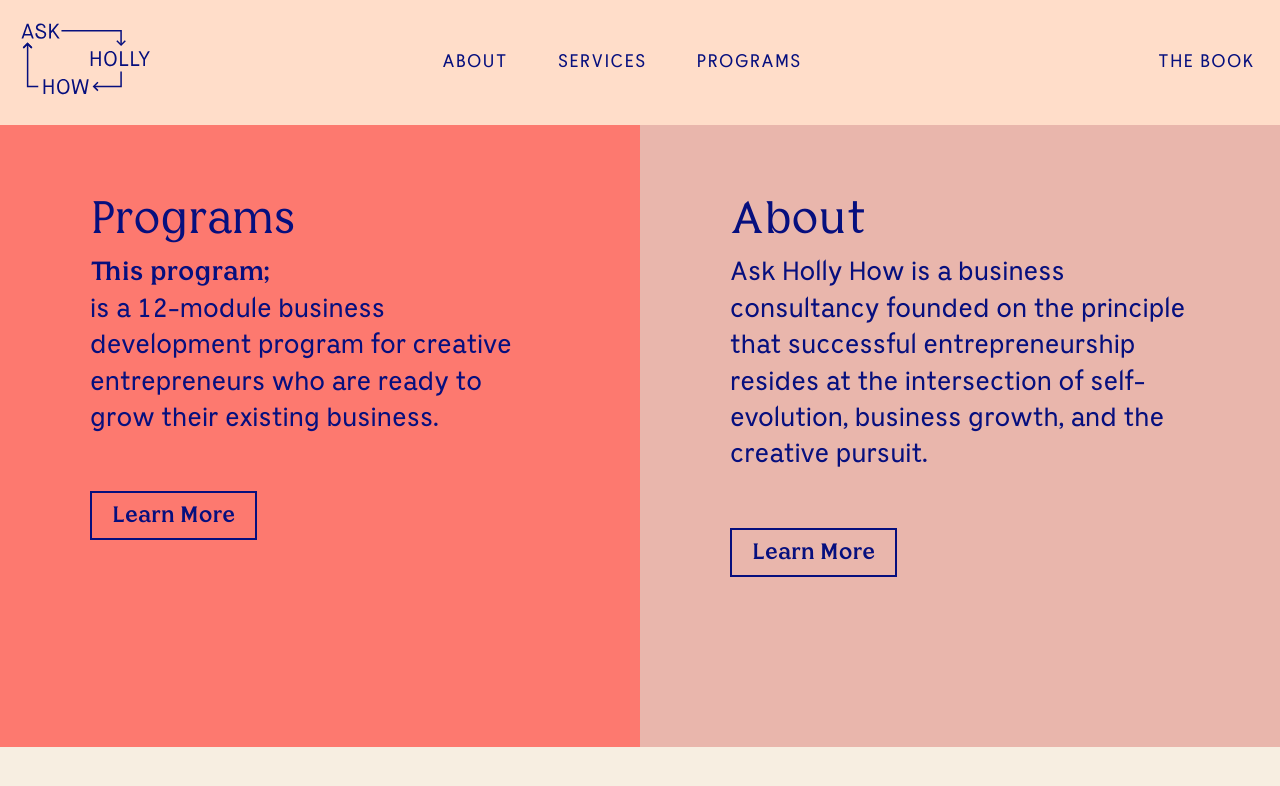
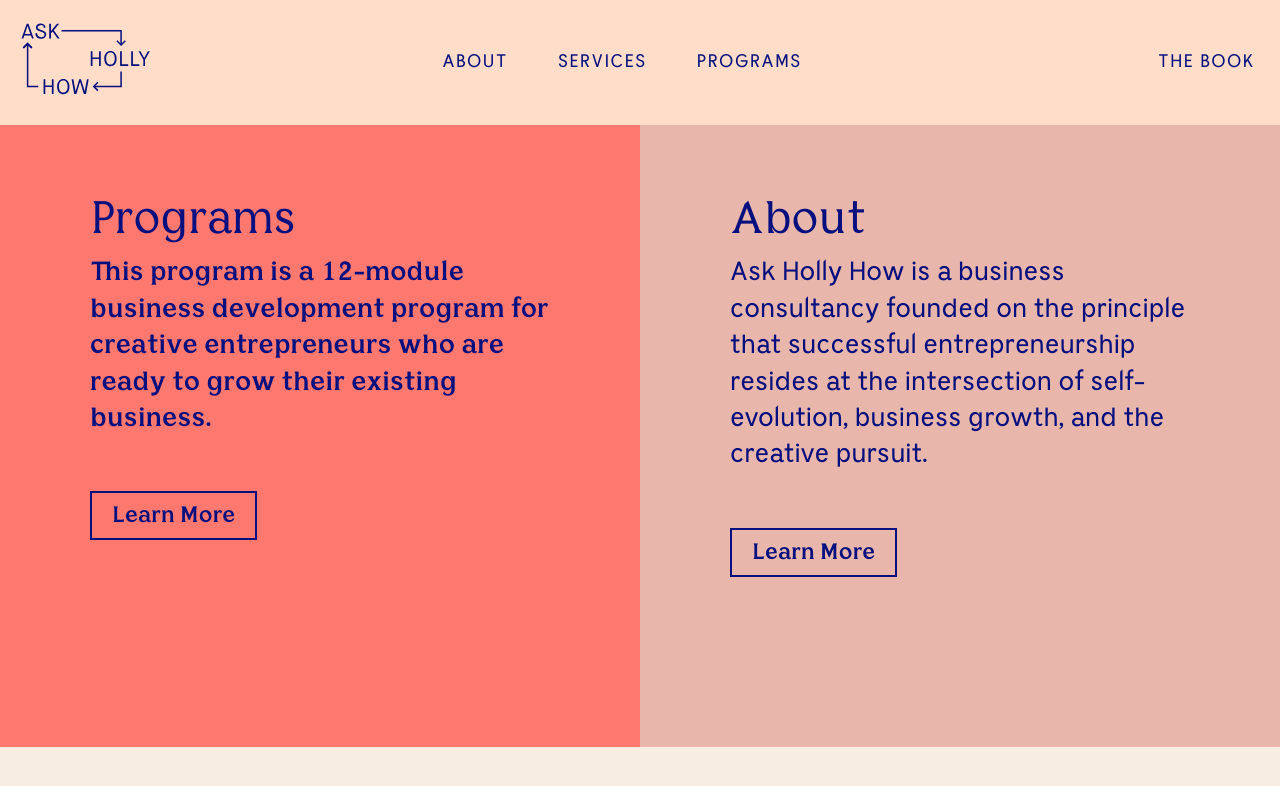
Before and after one commit to hollyhoward78/ask-holly-how, a Jekyll site: the page built from index.md, in a window 1280 px wide and 900 px high, scrolled down 1484 px. Shown: the top 786 px of the window. Built offline with Jekyll 4.4.1, drawn with Linux system fonts in a browser that asks for light colours; a script that is not in the unit is left out; comment, search, counter and statistics services are not loaded.

Commit message:
Update home.html

```diff
--- a/_layouts/home.html
+++ b/_layouts/home.html
@@ -58,7 +58,7 @@
     <div class="col-md-6 p-sm-y-6 p-xs-y-3 bg pink">
       <div class="m-sm-x-3 lead home-programs-div">
         <h5>Programs</h5>
-        <p class="m-xs-b-1"><span class="serif"><strong>This program;</strong></span><br/>is a 12-module business development program for creative entrepreneurs who are ready to grow their existing business.</p>
+        <p class="m-xs-b-1"><span class="serif"><strong>This program is a 12-module business development program for creative entrepreneurs who are ready to grow their existing business.</p>
         <a href="/programs"><button class="btn-md serif bold">Learn More</button></a>
       </div>
     </div>
```
